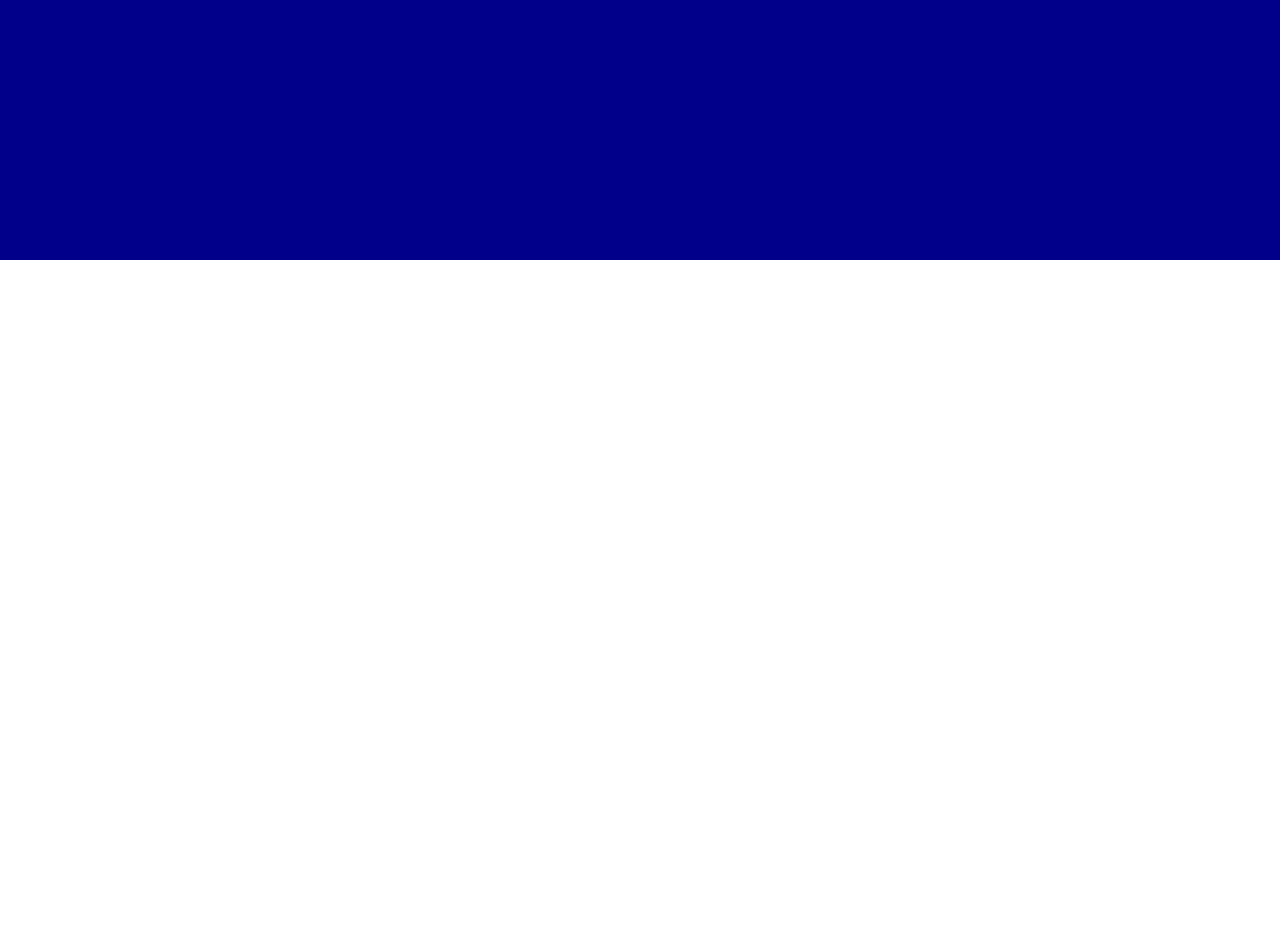
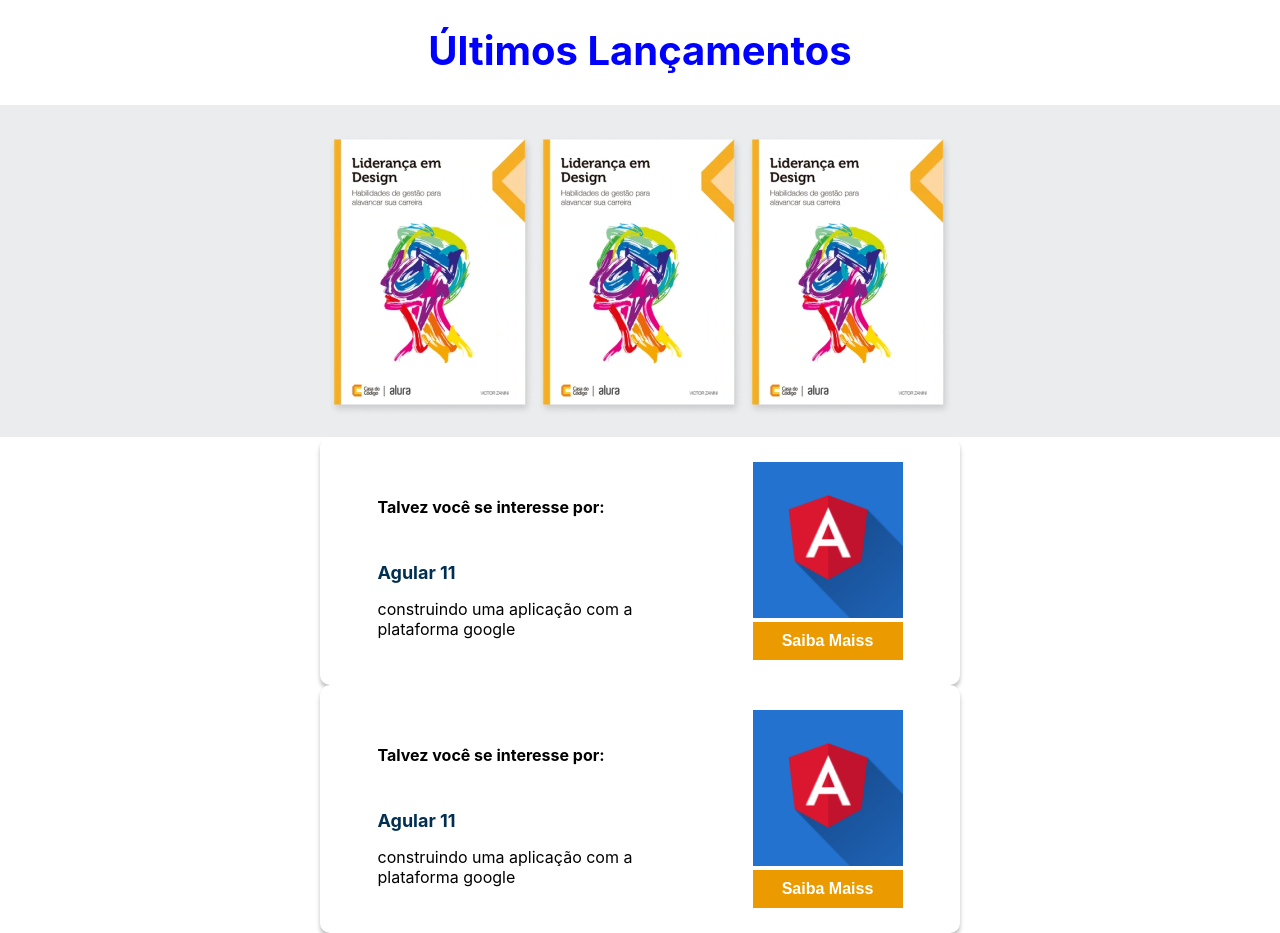
Before and after one commit to Richke2005/Biblioteca-js, a React (Create React App) app: page / in a window 1280 px wide. Shown: the part 540-1473 px from the top of the page. Before the commit the page ends 800 px from the top, so only its background shows below. Built offline with nearby package versions, Linux system fonts and the light colour scheme.

Commit message:
add library project - 02/07

```diff
--- a/src/App.js
+++ b/src/App.js
@@ -1,5 +1,8 @@
 import Header from './components/Header/index';
 import Pesquisa from './components/pesquisa'
+import UltimosLancamentos from './components/UltimosLançamentos/index'
+import CardRecomenda from './components/CardRecomenda/index'
+import ImagemLivro from './images/livro2.png'
 import Styled from 'styled-components';
 
 const AppContainer = Styled.div`
@@ -13,6 +16,17 @@
     <AppContainer>
      <Header></Header>
      <Pesquisa/>
+    <UltimosLancamentos/>
+    <CardRecomenda
+    titulo="Talvez você se interesse por:"
+    subtitulo="Agular 11"
+    descricao="construindo uma aplicação com a plataforma google"
+    img={ImagemLivro}/>
+    <CardRecomenda
+    titulo="Talvez você se interesse por:"
+    subtitulo="Agular 11"
+    descricao="construindo uma aplicação com a plataforma google"
+    img={ImagemLivro}/>
     </AppContainer>
   )
 }
--- /dev/null
+++ b/src/components/CardRecomenda/index.js
@@ -0,0 +1,71 @@
+import Styled from 'styled-components'
+import { Titulo }from '../Titulo/index'
+
+const Card = Styled.div`
+align-items: center;
+    background-color: #FFF;
+    box-shadow: 0px 4px 4px rgba(0, 0, 0, 0.25);
+    border-radius: 10px;
+    display: flex;
+    margin: 0 auto;
+    max-width: 600px;
+    padding: 25px 20px;
+    justify-content: space-around;
+    width: 100%;
+`
+
+const Botao = Styled.button`
+background-color: #EB9B00;
+color: #FFF;
+padding: 10px 0px;
+font-size: 16px;
+border: none;
+font-weight: 900;
+display: block;
+text-align: center;
+width: 150px;
+&:hover {
+    cursor: pointer;
+}
+`
+
+const Descricao = Styled.p`
+max-width: 300px;
+`
+
+const Subtitulo = Styled.h4`
+color: #002F52;
+font-size: 18px;
+font-weight: bold;
+margin: 15px 0;
+`
+
+const ImgLivro = Styled.img`
+width: 150px;
+`
+
+function cardRecomenda({titulo, subtitulo, descricao, img}){
+    return(
+        <Card>
+            <div>
+                <Titulo
+                fontSize='16px'
+                alinhamento='left'>
+                    {titulo}
+                </Titulo>
+                <Subtitulo>
+                    {subtitulo}
+                </Subtitulo>
+                <Descricao>
+                    {descricao}
+                </Descricao>
+            </div>
+            <div>
+                <ImgLivro src={img}/>
+                <Botao>Saiba Maiss</Botao>
+            </div>
+        </Card>
+    )
+}
+
+export default cardRecomenda
--- /dev/null
+++ b/src/components/Titulo/index.js
@@ -0,0 +1,11 @@
+import Styled from 'styled-components'
+
+export const Titulo = Styled.h2`
+width: 100%;
+padding: 30px 0;
+background-color: #FFF;
+color: ${props => props.cor || 'black'};
+font-size: ${props => props.fontSize || '36px'};
+text-align: ${props => props.alinhamento || 'center'};
+margin: 0;
+`
--- /dev/null
+++ b/src/components/UltimosLançamentos/DadosUltimoLancamento.js
@@ -0,0 +1,19 @@
+import livro from '../../images/livro.png'
+
+export const livros = [
+    {
+        nome: 'Liderança em design',
+        id: 1,
+        src: livro
+    },
+    {
+        nome: 'Javascript',
+        id: 2,
+        src: livro
+    },
+    {
+        nome: 'O cangaceiro',
+        id: 3,
+        src: livro
+    }
+]
--- /dev/null
+++ b/src/components/UltimosLançamentos/index.js
@@ -0,0 +1,37 @@
+import { livros } from './DadosUltimoLancamento'
+import { Titulo } from '../Titulo/index'
+import Styled from 'styled-components'
+
+const UltimosLancamentosContainer = Styled.section`
+background-color: #EBECEE;
+padding-bottom: 20px;
+display: flex;
+flex-direction: column;
+`
+
+const NovosLivrosContainer = Styled.div`
+margin-top: 30px;
+display: flex;
+width: 100%;
+justify-content: center;
+cursor: pointer;
+`
+
+// props
+function UltimosLancamentos() {
+    return(
+        <UltimosLancamentosContainer>
+            <Titulo
+            cor='blue'
+            fontSize='40px'
+            >Últimos Lançamentos</Titulo>
+            <NovosLivrosContainer>
+                {livros.map( livro => (
+            <img src={livro.src}/>
+           ))}
+            </NovosLivrosContainer>
+        </UltimosLancamentosContainer>
+    )
+}
+
+export default UltimosLancamentos
--- /dev/null
+++ b/src/components/pesquisa/dadosPesquisa.js
@@ -0,0 +1,19 @@
+import livro from '../../images/livro.png'
+
+export const livros = [
+    {
+        nome: 'Liderança em design',
+        id: 1,
+        src: livro
+    },
+    {
+        nome: 'Javascript',
+        id: 2,
+        src: livro
+    },
+    {
+        nome: 'O cangaceiro',
+        id: 3,
+        src: livro
+    }
+]
--- a/src/components/pesquisa/index.js
+++ b/src/components/pesquisa/index.js
@@ -1,6 +1,7 @@
 import Input from '../input'
 import Styled from 'styled-components'
 import { useState } from 'react'
+import { livros } from './dadosPesquisa'
 
 const PesquisaContainer = Styled.section`
         background-image: linear-gradient(90deg, #002F52 35%, #326589 165%);
@@ -22,17 +23,45 @@
         margin-bottom: 40px;
 `
 
+const Resultado = Styled.div`
+    display: flex;
+    justify-content: center;
+    align-items: center;
+    margin-bottom: 20px;
+    cursor: pointer;
+    p {
+        width: 200px;
+    }
+    img {
+        width: 100px;
+    }
+    &:hover {
+        border: 1px solid white;
+    }
+`
+
 function Pesquisa () {
-    const [textoDigitado, setTextoDigitado] = useState('')
+    // Estado -- Agente Que muda o Estado -- Estado inicial
+    const [livrosPesquisados, setLivrosPesquisados] = useState([])
+
     return (
         <PesquisaContainer>
             <Titulo>Já sabe por onde começar ?</Titulo>
             <SubTitulo>Encontre seu livro em nossa estante</SubTitulo>
             <Input
             placeholder="Escreva sua próxima leitura"
-            onBlur={evt => setTextoDigitado(evt.target.value)}
+            onBlur={evt => {
+                const textoDigitado = evt.target.value
+                const resultadoPesquisa = livros.filter( livro => livro.nome.includes(textoDigitado))
+                setLivrosPesquisados(resultadoPesquisa)
+            }}
             />
-            <p>{textoDigitado}</p>
+            {livrosPesquisados.map( livro => (
+                <Resultado>
+                    <p>{livro.nome}</p>
+                    <img src={livro.src}/>
+                </Resultado>
+            ))}
         </PesquisaContainer>
 
     )
```
